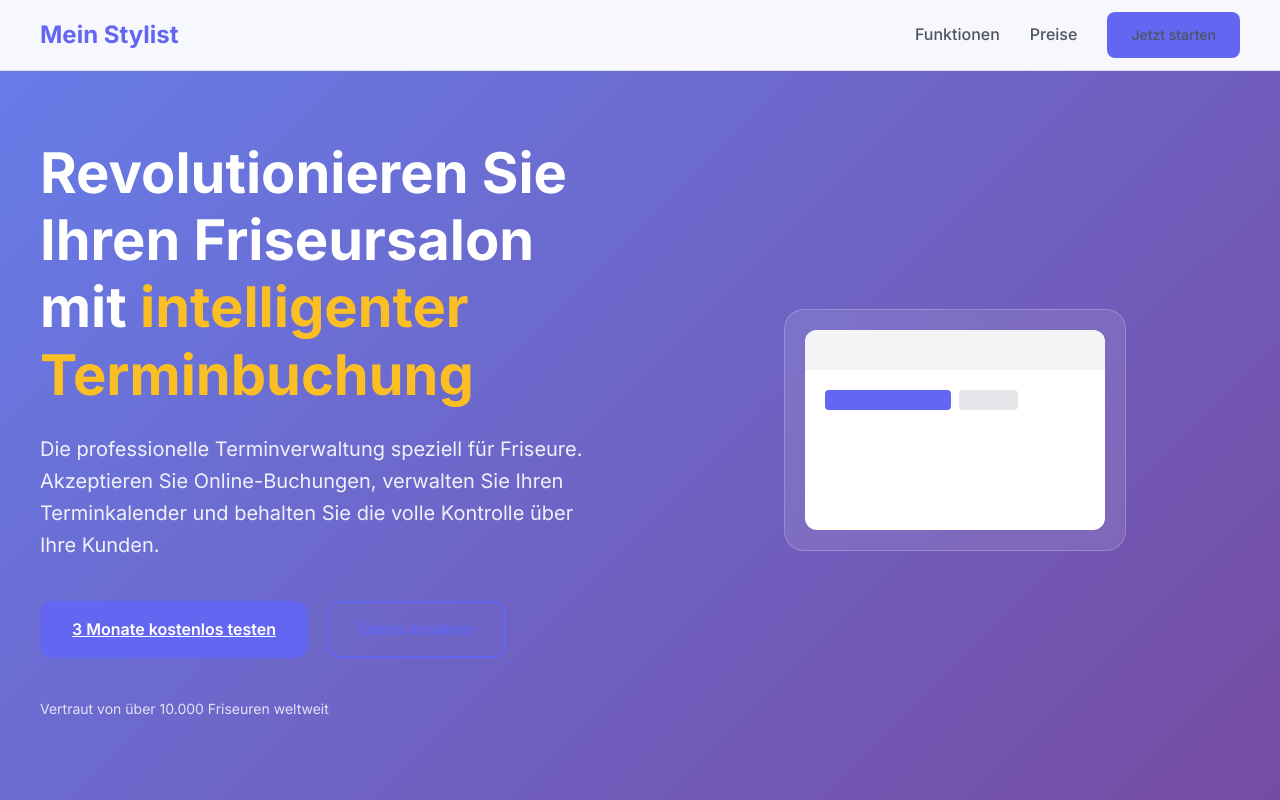
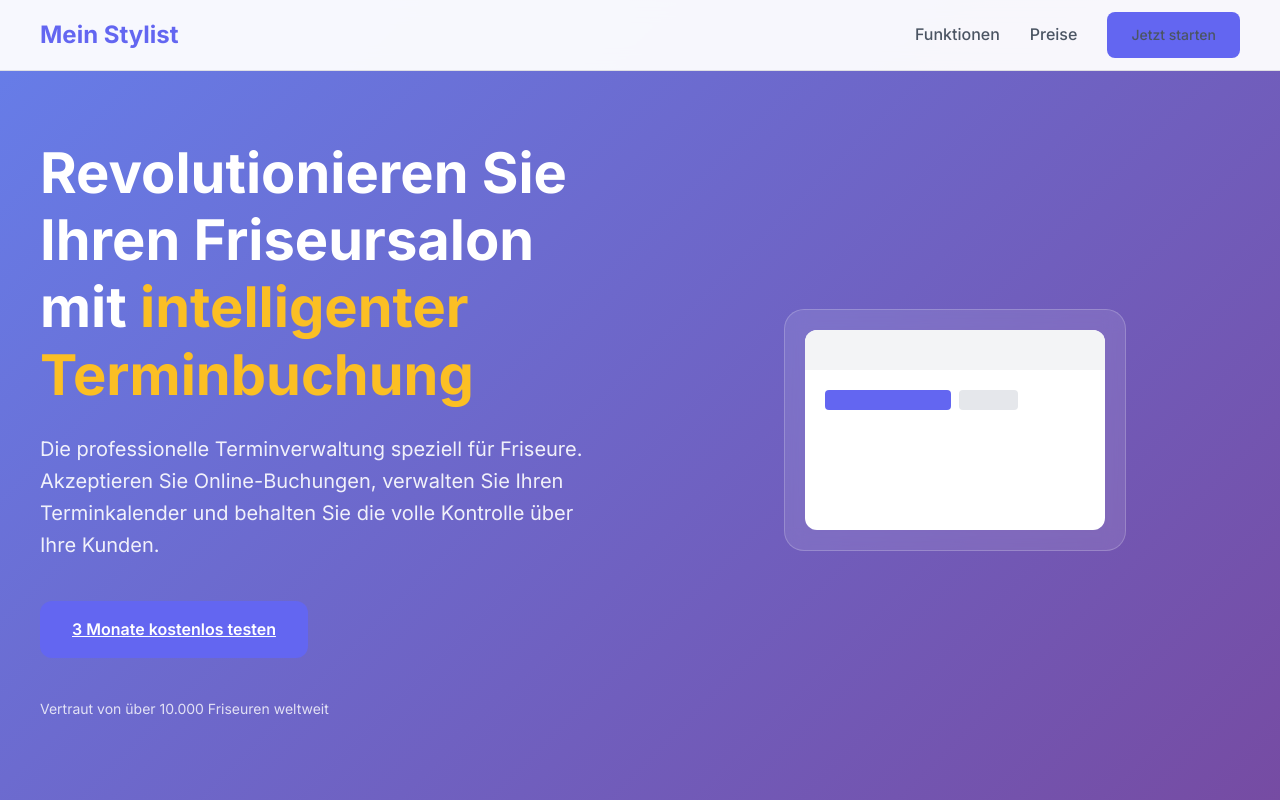
Before and after one commit to noahy-schmid/cluster-health, a React (Create React App) app: page / in a window 1280 px wide. Shown: the top 800 px of the page. Built offline with nearby package versions, Linux system fonts and the light colour scheme.

Commit message:
Remove Demo ansehen button from hero section
Co-authored-by: noahy-schmid <44346907+noahy-schmid@users.noreply.github.com>

```diff
--- a/src/components/HomePage.tsx
+++ b/src/components/HomePage.tsx
@@ -30,7 +30,6 @@ const HomePage: React.FC = () => {
             </p>
             <div className="hero-cta">
               <Link to="/membership" className="btn-primary-large">3 Monate kostenlos testen</Link>
-              <button className="btn-secondary">Demo ansehen</button>
             </div>
             <div className="hero-social-proof">
               <p className="social-proof-text">Vertraut von über 10.000 Friseuren weltweit</p>
```
